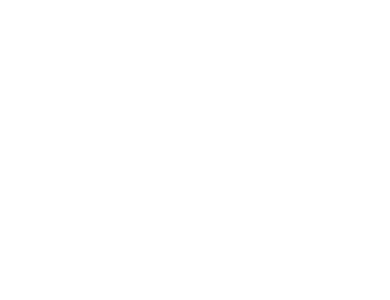
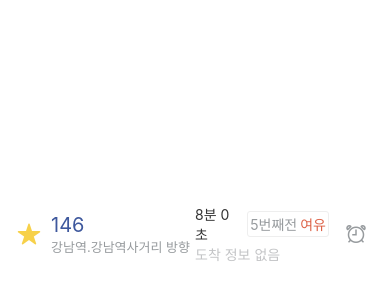
Before and after one commit to sunujun/kakao-bus, a React Native app: screen / in a window 390 px wide. Shown: the part 188-488 px from the top of the page. Built offline with nearby package versions, Linux system fonts and the light colour scheme.

Commit message:
버스 정보 UI 추가

```diff
--- a/App.tsx
+++ b/App.tsx
@@ -1,10 +1,33 @@
 import React from 'react';
-import { SafeAreaView, StyleSheet } from 'react-native';
+import { StatusBar, StyleSheet } from 'react-native';
+import { SafeAreaProvider, SafeAreaView } from 'react-native-safe-area-context';
+import BusInfo from './src/BusInfo';
+import { COLOR } from './src/color';
 
 const App = () => {
-    return <SafeAreaView></SafeAreaView>;
+    return (
+        <SafeAreaProvider>
+            <SafeAreaView style={styles.container}>
+                <StatusBar translucent={true} backgroundColor="transparent" barStyle="dark-content" />
+                <BusInfo
+                    isBookmarked={true}
+                    onPressBookmark={() => {}}
+                    num={146}
+                    directionDescription="강남역.강남역사거리"
+                    numColor={COLOR.BUS_B}
+                />
+            </SafeAreaView>
+        </SafeAreaProvider>
+    );
 };
 
-const styles = StyleSheet.create({});
+const styles = StyleSheet.create({
+    container: {
+        flex: 1,
+        backgroundColor: '#fff',
+        justifyContent: 'center',
+        alignItems: 'center',
+    },
+});
 
 export default App;
--- a/package.json
+++ b/package.json
@@ -10,9 +10,12 @@
     "lint": "eslint . --ext .js,.jsx,.ts,.tsx"
   },
   "dependencies": {
+    "@types/react-native-vector-icons": "^6.4.13",
     "dayjs": "^1.11.7",
     "react": "18.1.0",
-    "react-native": "0.70.6"
+    "react-native": "0.70.6",
+    "react-native-safe-area-context": "^4.5.0",
+    "react-native-vector-icons": "^9.2.0"
   },
   "devDependencies": {
     "@babel/core": "^7.12.9",
--- /dev/null
+++ b/src/AlarmButton.tsx
@@ -0,0 +1,14 @@
+import React from 'react';
+import { StyleProp, TouchableOpacity, ViewStyle } from 'react-native';
+import Ionicons from 'react-native-vector-icons/Ionicons';
+import { COLOR } from './color';
+
+const AlarmButton = ({ onPress, style }: { onPress: () => void; style: StyleProp<ViewStyle> }) => {
+    return (
+        <TouchableOpacity style={style} onPress={onPress}>
+            <Ionicons name="alarm-outline" size={24} color={COLOR.GRAY_3} />
+        </TouchableOpacity>
+    );
+};
+
+export default AlarmButton;
--- /dev/null
+++ b/src/BookmarkButton.tsx
@@ -0,0 +1,22 @@
+import React from 'react';
+import { StyleProp, TouchableOpacity, ViewStyle } from 'react-native';
+import Ionicons from 'react-native-vector-icons/Ionicons';
+import { COLOR } from './color';
+
+const BookmarkButton = ({
+    isBookmarked,
+    onPress,
+    style,
+}: {
+    isBookmarked: boolean;
+    onPress: () => void;
+    style: StyleProp<ViewStyle>;
+}) => {
+    return (
+        <TouchableOpacity style={style} onPress={onPress}>
+            <Ionicons name="star" size={24} color={isBookmarked ? COLOR.YELLOW : COLOR.GRAY_1} />
+        </TouchableOpacity>
+    );
+};
+
+export default BookmarkButton;
--- /dev/null
+++ b/src/BusInfo.tsx
@@ -0,0 +1,59 @@
+import React from 'react';
+import { Text, View } from 'react-native';
+import AlarmButton from './AlarmButton';
+import BookmarkButton from './BookmarkButton';
+import { COLOR } from './color';
+import NextBusInfo from './NextBusInfo';
+
+const BusInfo = ({
+    isBookmarked,
+    onPressBookmark,
+    num,
+    numColor,
+    directionDescription,
+}: {
+    isBookmarked: boolean;
+    onPressBookmark: () => void;
+    num: number;
+    numColor: string;
+    directionDescription: string;
+}) => {
+    return (
+        <View style={{ flexDirection: 'row' }}>
+            <View
+                style={{
+                    flex: 1,
+                    flexDirection: 'row',
+                    alignItems: 'center',
+                }}>
+                {/* 북마크 */}
+                <BookmarkButton
+                    isBookmarked={isBookmarked}
+                    onPress={onPressBookmark}
+                    style={{ paddingHorizontal: 10 }}
+                />
+                {/* 버스 번호, 방향 */}
+                <View style={{ flex: 1 }}>
+                    <Text style={{ color: numColor, fontSize: 20 }}>{num}</Text>
+                    <Text style={{ fontSize: 13, color: COLOR.GRAY_3 }}>{directionDescription} 방향</Text>
+                </View>
+            </View>
+            <View style={{ flex: 1, flexDirection: 'row', alignItems: 'center' }}>
+                {/* M분 S초 / N번째 전 / 여유 */}
+                <View style={{ flex: 1 }}>
+                    <NextBusInfo
+                        hasInfo={true}
+                        remainedTimeText={'8분 0초'}
+                        numOfRemainedStops={5}
+                        seatStatusText={'여유'}
+                    />
+                    <NextBusInfo hasInfo={false} remainedTimeText="도착 정보 없음" />
+                </View>
+                {/* 알람 아이콘 */}
+                <AlarmButton onPress={() => {}} style={{ paddingHorizontal: 15 }} />
+            </View>
+        </View>
+    );
+};
+
+export default BusInfo;
--- a/src/NextBusInfo.tsx
+++ b/src/NextBusInfo.tsx
@@ -10,8 +10,8 @@
 }: {
     hasInfo: boolean;
     remainedTimeText: string;
-    numOfRemainedStops: number;
-    seatStatusText: string;
+    numOfRemainedStops?: number;
+    seatStatusText?: string;
 }) => {
     if (!hasInfo) {
         return <Text style={{ color: COLOR.GRAY_2 }}>도착 정보 없음</Text>;
```
Also changed, not shown: 2 other files (tests, documents, lock files or other folders).
